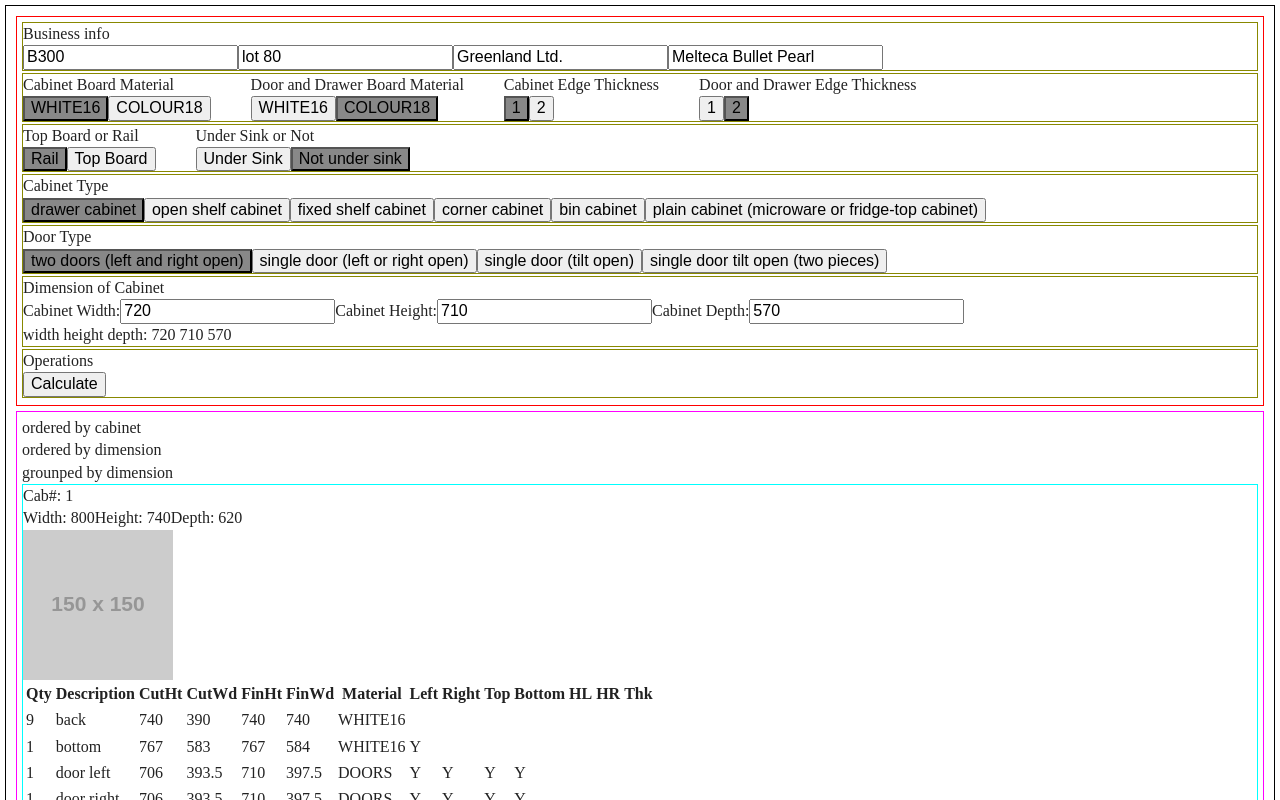
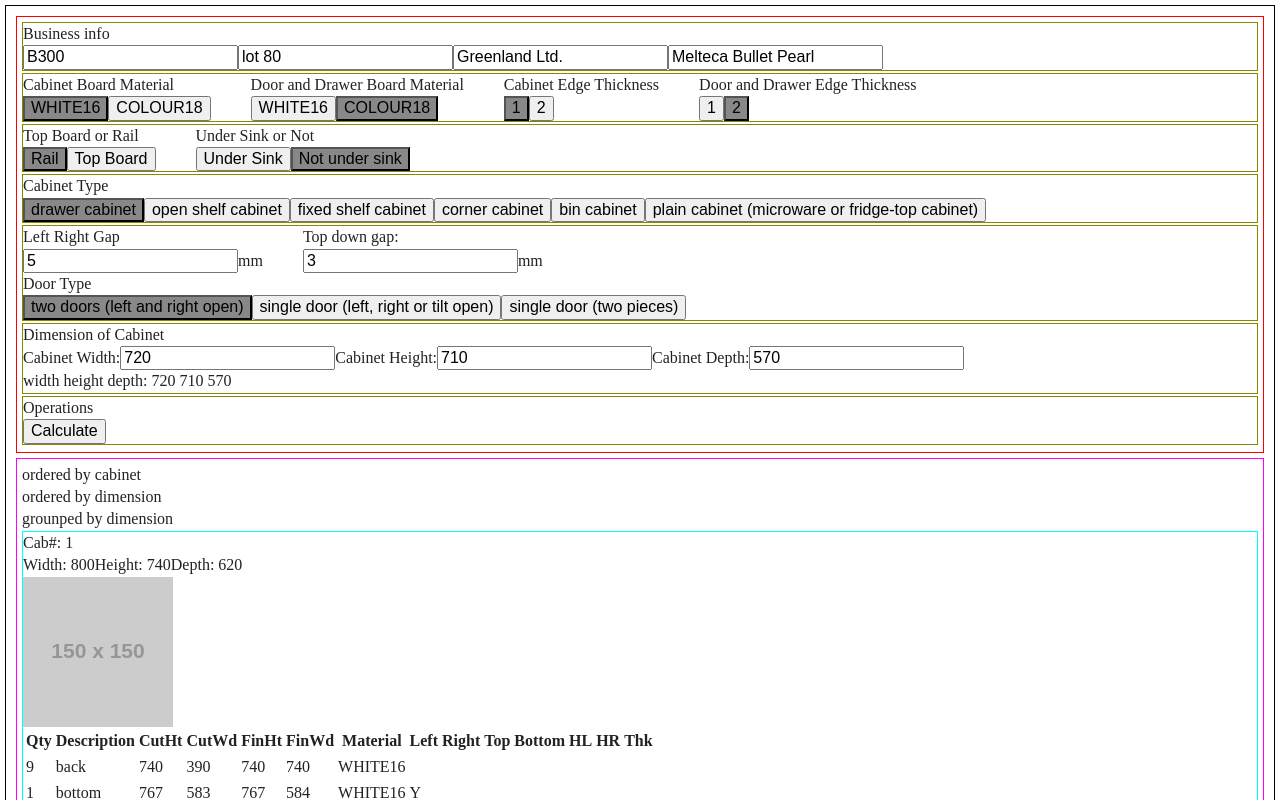
Before and after one commit to guanzhou-zhao/calculate-cabinet-plan, a React app: page / in a window 1280 px wide. Shown: the top 800 px of the page. Built offline with nearby package versions, Linux system fonts and the light colour scheme.

Commit message:
Add inputs for door gap dimensions

```diff
--- a/data/fake.js
+++ b/data/fake.js
@@ -22,6 +22,8 @@ var state = {
     isRail: true,
     isUnderSink: false,
     cabType: 'dr',
+    horizontalGap: 5,
+    verticalGap: 3,
     doorType: 'two',
     dimension: {
       width: 720,
--- a/src/components/App.js
+++ b/src/components/App.js
@@ -13,6 +13,7 @@ export default class App extends Component {
     this.handleCalcDimensionChange = this.handleCalcDimensionChange.bind(this);
     this.handleCalculate = this.handleCalculate.bind(this);
     this.handleButtonClick = this.handleButtonClick.bind(this);
+    this.handleValueChange = this.handleValueChange.bind(this);
   }
   handleListChange(newActiveList) {
     this.setState({
@@ -45,6 +46,27 @@ export default class App extends Component {
     console.log(`app.js handleButtonClick ${JSON.stringify(newState)}`)
     this.setState(newState);
   }
+  handleValueChange(properties, value) {
+    var updateState = {};
+    var temp = {};
+    for (var i=0; i<properties.length; i++) {
+      if (i == 0) {
+        temp = updateState[properties[i]] = {};
+      } else {
+        temp[properties[i]] = {};
+        temp = temp[properties[i]];
+      }
+
+      console.log(`app.js handleButtonClick updateState ${JSON.stringify(updateState)}`)
+      if (i == properties.length - 1) {
+        temp[properties[i]] = {$set: value};
+        console.log(`app.js handleButtonClick temp ${JSON.stringify(temp)}`)
+      }
+    }
+
+    var newState = update(this.state, updateState);
+    this.setState(newState);
+  }
   render () {
     return (
       <div>
@@ -52,6 +74,7 @@ export default class App extends Component {
           handleCalcDimensionChange = {this.handleCalcDimensionChange}
           handleCalculate = {this.handleCalculate}
           handleButtonClick = {this.handleButtonClick}
+          handleValueChange = {this.handleValueChange}
           customer = {this.state.customer}
           calcInfo = {this.state.calcInfo} />
         <Lists
--- a/src/components/ControlForm.js
+++ b/src/components/ControlForm.js
@@ -7,6 +7,7 @@ export default class ControlForm extends Component {
     var handleCalcDimensionChange = this.props.handleCalcDimensionChange;
     var handleCalculate = this.props.handleCalculate;
     var handleButtonClick = this.props.handleButtonClick;
+    var handleValueChange = this.props.handleValueChange;
     return (
       <div className="l-top ctl">
           <div className="ctl-part">
@@ -76,13 +77,26 @@ export default class ControlForm extends Component {
               </div>
           </div>
           <div className="ctl-part">
+            <div className="ctl-part-inline">
+            <span className="ctl-part-header">Left Right Gap</span>
+              <div className="ctl-part-inputs">
+                <input type="number" placeholder="Door left right gap" defaultValue={calcInfo.horizontalGap} onChange={(e)=>{handleValueChange(['calcInfo', 'horizontalGap'], e.target.value)}}/>mm
+              </div>
+            </div>
+            <div className="ctl-part-inline">
+              <span className="ctl-part-header">Top down gap:</span>
+              <div className="ctl-part-inputs">
+                <input type="number" placeholder="top down gap" defaultValue={calcInfo.verticalGap} onChange={(e)=>{handleValueChange(['calcInfo', 'verticalGap'], e.target.value)}}/>mm
+              </div>
+            </div>
+            <div className="ctl-part-inline">
               <span className="ctl-part-header">Door Type</span>
               <div className="ctl-part-inputs">
                   <input type="button" onClick={()=>{handleButtonClick('doorType', 'two')}} defaultValue="two doors (left and right open)" className={calcInfo.doorType == 'two' ? 'button-isActive' : ''}/>
-                  <input type="button" onClick={()=>{handleButtonClick('doorType', 'single')}} defaultValue="single door (left or right open)" className={calcInfo.doorType == 'single' ? 'button-isActive' : ''}/>
-                  <input type="button" onClick={()=>{handleButtonClick('doorType', 'tilt')}} defaultValue="single door (tilt open)" className={calcInfo.doorType == 'tilt' ? 'button-isActive' : ''}/>
-                  <input type="button" onClick={()=>{handleButtonClick('doorType', 'tilt2')}} defaultValue="single door tilt open (two pieces)" className={calcInfo.doorType == 'tilt2' ? 'button-isActive' : ''}/>
+                  <input type="button" onClick={()=>{handleButtonClick('doorType', 'single')}} defaultValue="single door (left, right or tilt open)" className={calcInfo.doorType == 'single' ? 'button-isActive' : ''}/>
+                  <input type="button" onClick={()=>{handleButtonClick('doorType', 'single2')}} defaultValue="single door (two pieces)" className={calcInfo.doorType == 'single2' ? 'button-isActive' : ''}/>
               </div>
+            </div>
           </div>
           <div className="ctl-part">
               <span className="ctl-part-header">Dimension of Cabinet</span>
```
